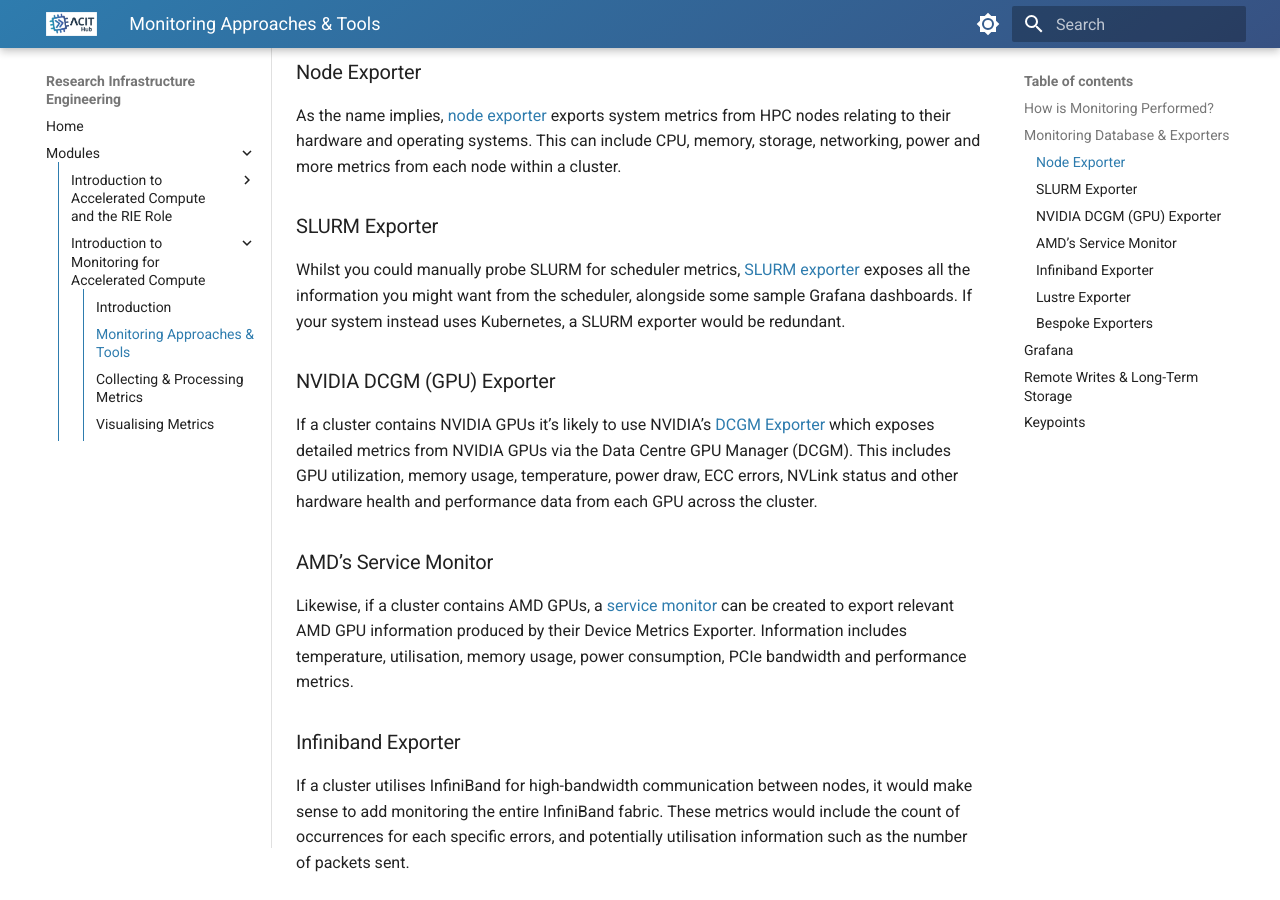
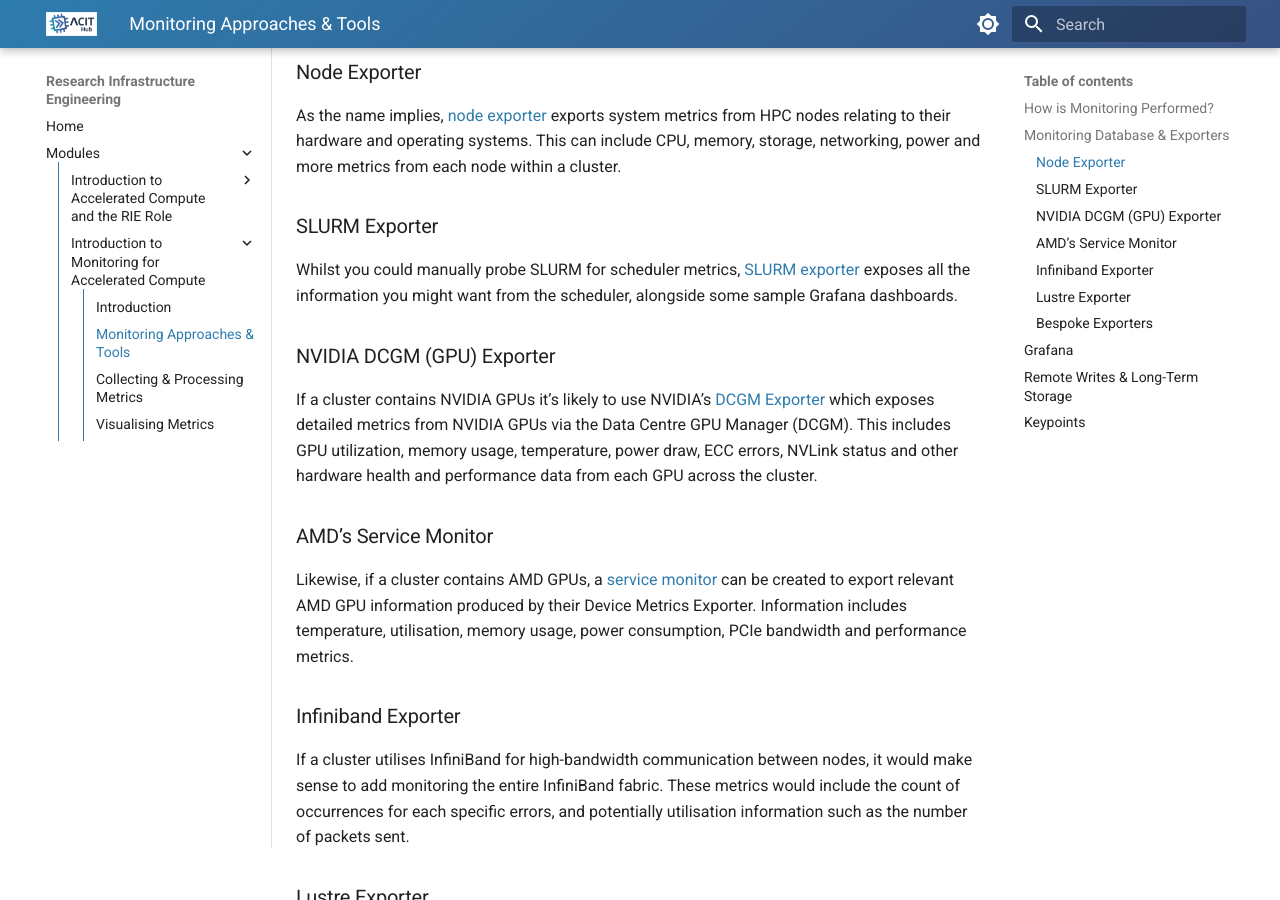
Before and after one commit to ACIT-Hub/docs-acit.surrey.ac.uk, an MkDocs documentation site: the page built from docs/modules/introduction-to-monitoring/approaches-and-tools.md, in a window 1280 px wide and 900 px high, scrolled down 1844 px. Built offline with MkDocs 1.6.1 and Material for MkDocs 9.7.7, drawn with Linux system fonts in a browser that asks for light colours.

Commit message:
Remove reference to kubernetes

```diff
--- a/docs/modules/introduction-to-monitoring/approaches-and-tools.md
+++ b/docs/modules/introduction-to-monitoring/approaches-and-tools.md
@@ -50,7 +50,7 @@ As the name implies, [node exporter](https://github.com/prometheus/node_exporter
 
 ### SLURM Exporter
 
-Whilst you could manually probe SLURM for scheduler metrics, [SLURM exporter](https://github.com/sckyzo/slurm_exporter) exposes all the information you might want from the scheduler, alongside some sample Grafana dashboards. If your system instead uses Kubernetes, a SLURM exporter would be redundant.
+Whilst you could manually probe SLURM for scheduler metrics, [SLURM exporter](https://github.com/sckyzo/slurm_exporter) exposes all the information you might want from the scheduler, alongside some sample Grafana dashboards.
 
 ### NVIDIA DCGM (GPU) Exporter
 
```
